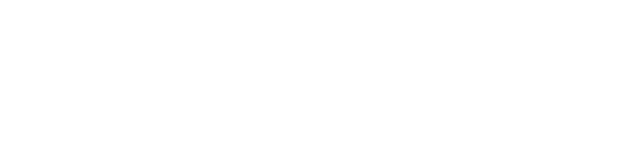
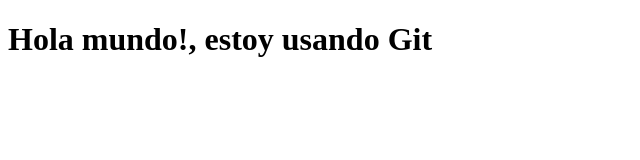
Before and after one commit to proyecto4/proyecto4, a plain HTML site: page index.html in a window 1280 px wide. Shown: the whole page, without its empty margins (0-640 px from the left). Drawn offline with Linux system fonts and the light colour scheme.

Commit message:
Se agrego contenedor y encabezado a index.html

```diff
--- a/index.html
+++ b/index.html
@@ -6,6 +6,10 @@
     <title>Uso de Git - Local</title>
 </head>
 <body>
-
+    <div class="wrapper">
+        <header>
+            <h1>Hola mundo!, estoy usando Git</h1>
+        </header>
+    </div>
 </body>
 </html>
```
